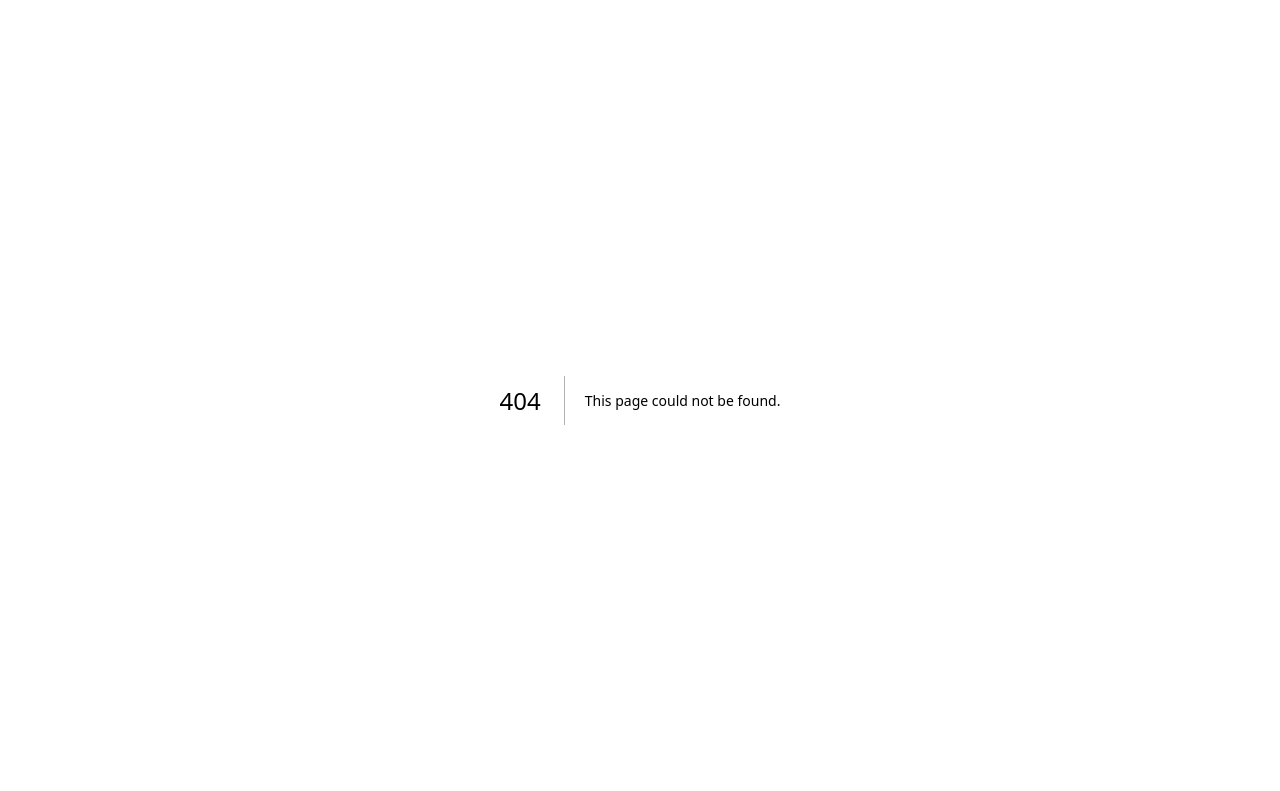
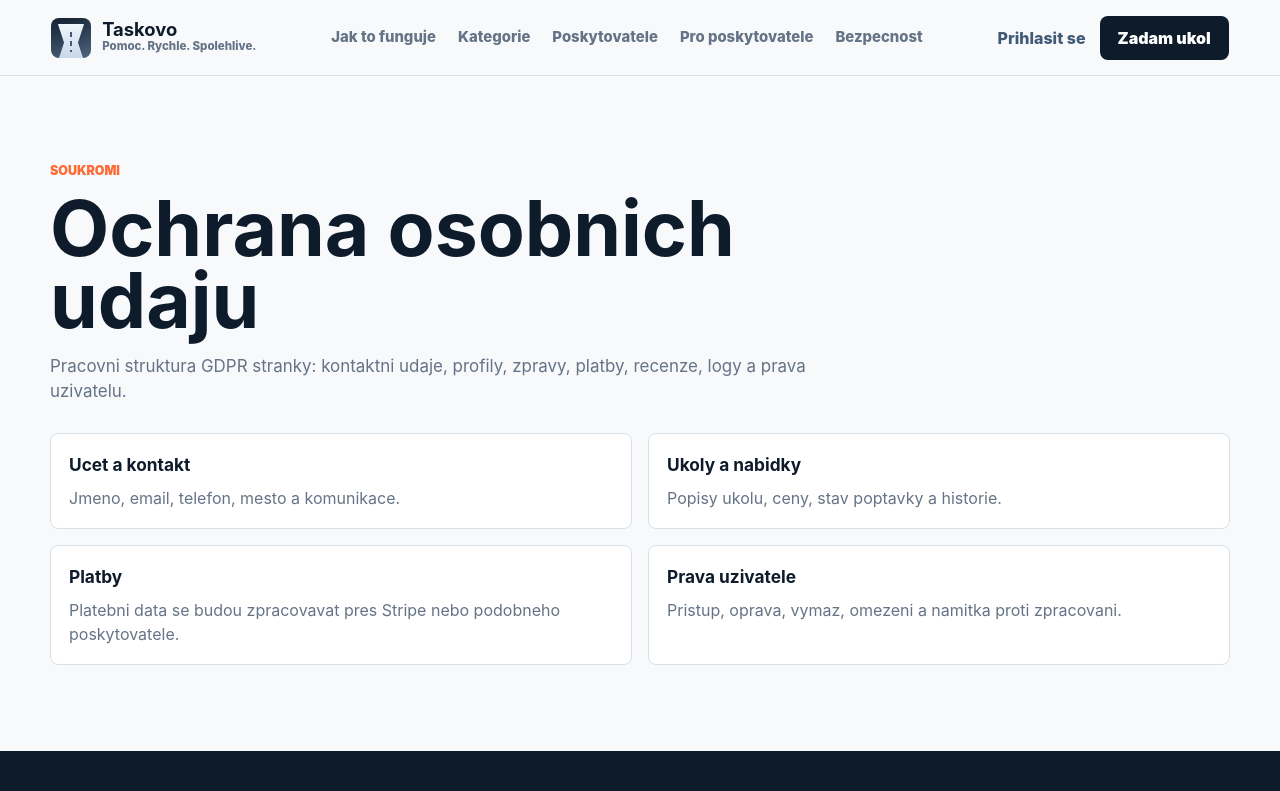
Before and after one commit to kaziodimm/taskovo-app, a Next.js app: page /ochrana-osobnich-udaju in a window 1280 px wide. Before the commit this address had no page. Shown: the top 791 px of the page. Built offline with nearby package versions, Linux system fonts and the light colour scheme.

Commit message:
Add privacy page

```diff
--- /dev/null
+++ b/app/ochrana-osobnich-udaju/page.tsx
@@ -0,0 +1,8 @@
+import { Footer } from "@/components/Footer";
+import { Header } from "@/components/Header";
+
+export default function PrivacyPage() {
+  return (
+    <><Header /><main className="page-shell"><section className="section-title"><p className="kicker">Soukromi</p><h1 className="page-title">Ochrana osobnich udaju</h1><p>Pracovni struktura GDPR stranky: kontaktni udaje, profily, zpravy, platby, recenze, logy a prava uzivatelu.</p></section><div className="legal-grid"><article className="legal-card"><h3>Ucet a kontakt</h3><p>Jmeno, email, telefon, mesto a komunikace.</p></article><article className="legal-card"><h3>Ukoly a nabidky</h3><p>Popisy ukolu, ceny, stav poptavky a historie.</p></article><article className="legal-card"><h3>Platby</h3><p>Platebni data se budou zpracovavat pres Stripe nebo podobneho poskytovatele.</p></article><article className="legal-card"><h3>Prava uzivatele</h3><p>Pristup, oprava, vymaz, omezeni a namitka proti zpracovani.</p></article></div></main><Footer /></>
+  );
+}
```
